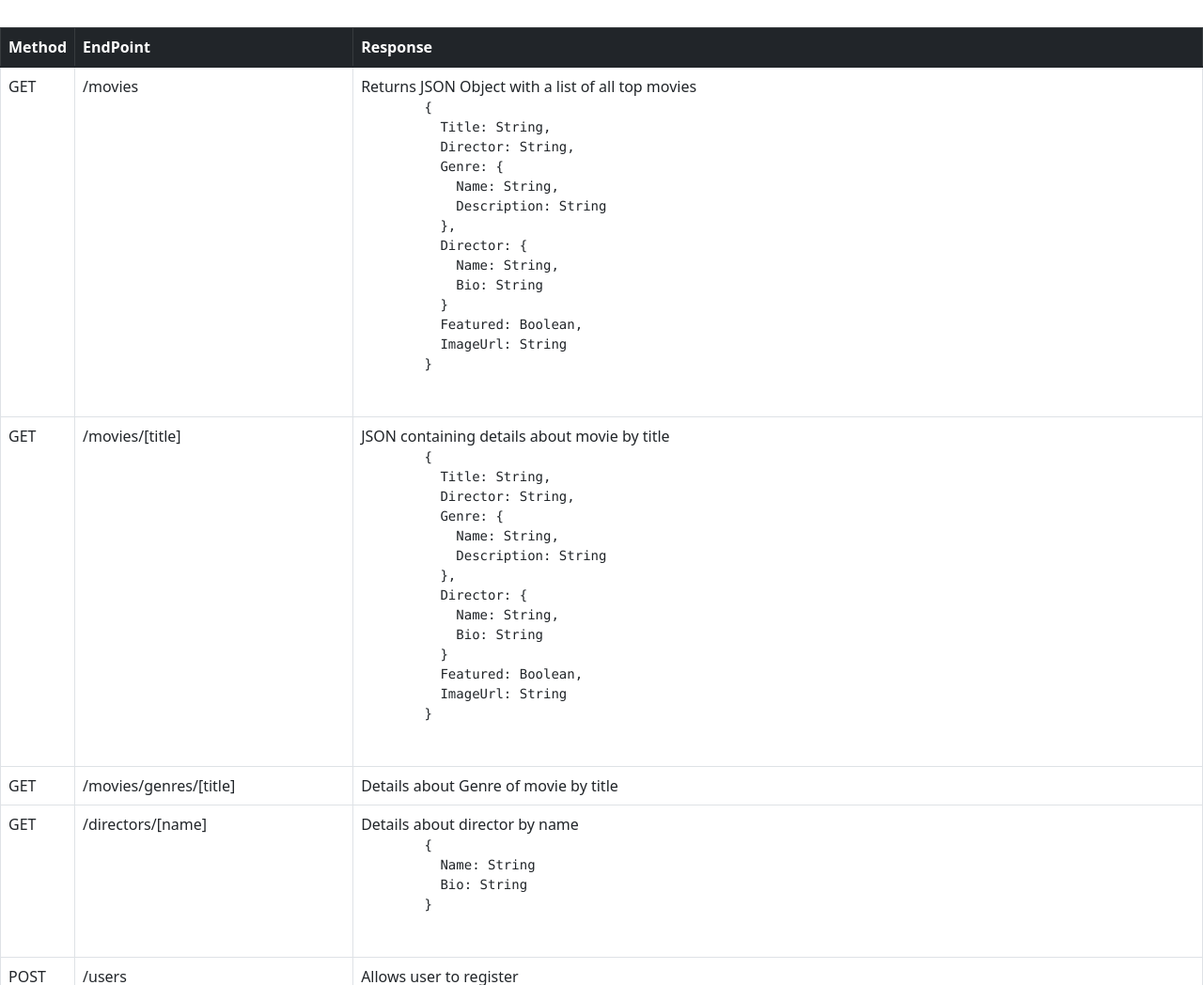
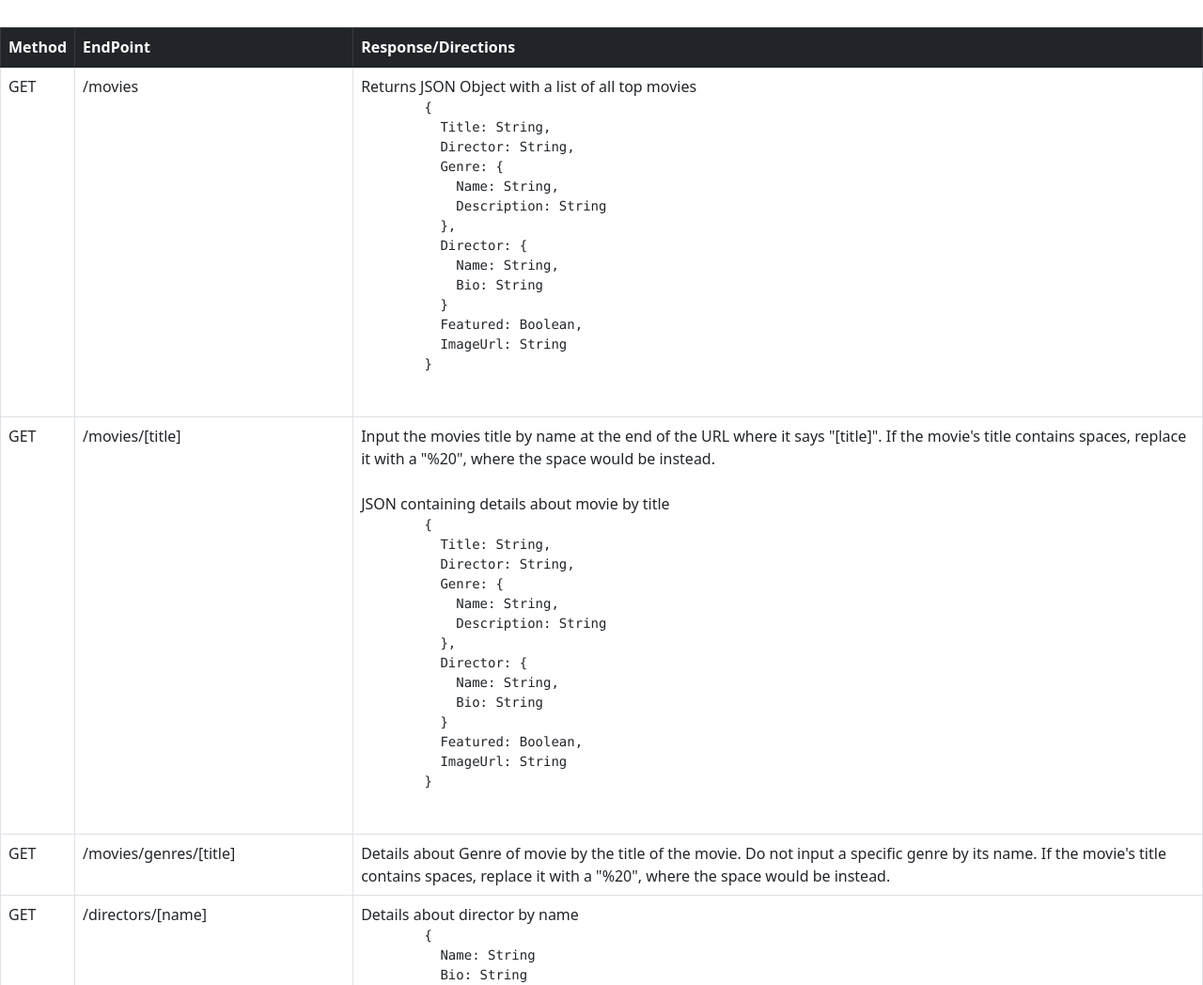
Before and after one commit to Coldest-Out/myFlix-app, a website: page public/documentation.html in a window 1280 px wide. Shown: the part 208-1256 px from the top of the page at 94% size. Drawn offline with nearby package versions, Linux system fonts and the light colour scheme.

Commit message:
Update documentation.html

```diff
--- a/public/documentation.html
+++ b/public/documentation.html
@@ -22,7 +22,7 @@
             <tr>
               <th>Method</th>
               <th>EndPoint</th>
-              <th>Response</th>
+              <th>Response/Directions</th>
             </tr>
           </thead>
           <tbody>
@@ -53,6 +53,9 @@
               <td>GET</td>
               <td>/movies/[title]</td>
               <td>
+                Input the movies title by name at the end of the URL where it says "[title]". If the movie's title contains spaces, replace it with a "%20", where the space would be instead.
+                <br>
+                <br>
                 JSON containing details about movie by title
                 <pre>
         {
@@ -75,7 +78,7 @@
             <tr>
               <td>GET</td>
               <td>/movies/genres/[title]</td>
-              <td>Details about Genre of movie by title</td>
+              <td>Details about Genre of movie by the title of the movie. Do not input a specific genre by its name. If the movie's title contains spaces, replace it with a "%20", where the space would be instead. </td>
             </tr>
             <tr>
               <td>GET</td>
```
